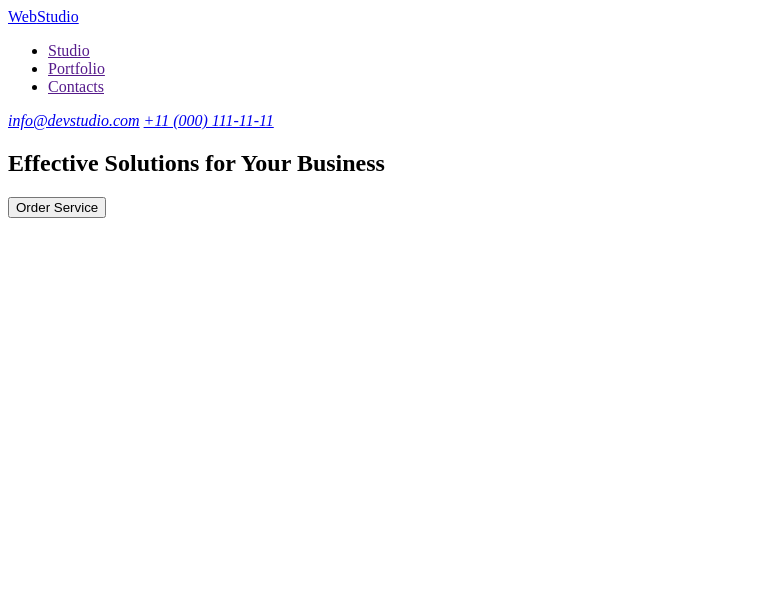
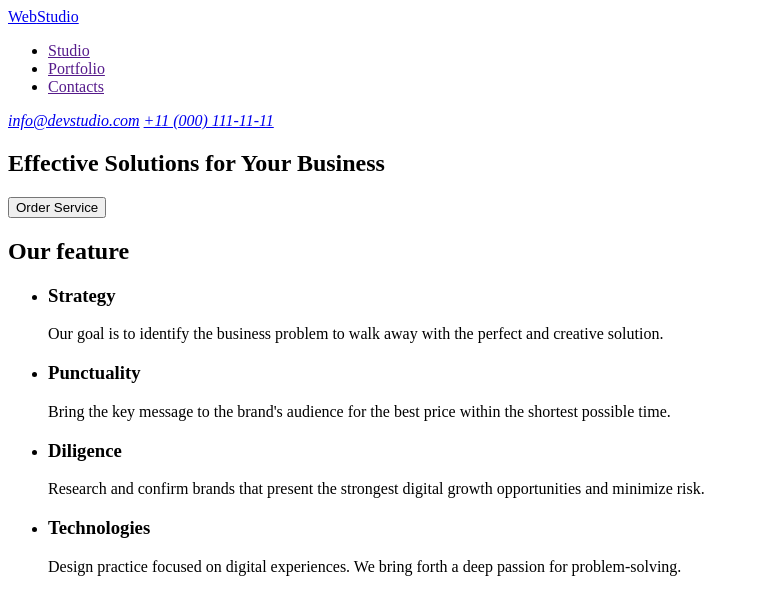
Before and after one commit to USER220299/goit-markup-hw-01, a plain HTML site: page index.html in a window 1280 px wide. Shown: the whole page, without its empty margins (0-759 px from the left). Drawn offline with Linux system fonts and the light colour scheme.

Commit message:
Update index.html

```diff
--- a/index.html
+++ b/index.html
@@ -43,7 +43,39 @@
         <button type="button">Order Service</button>
       </section>
       <!-- Features section -->
-      <section></section>
+      <section>
+        <h2>Our feature</h2>
+        <ul>
+          <li>
+            <h3>Strategy</h3>
+            <p>
+              Our goal is to identify the business problem to walk away with the
+              perfect and creative solution.
+            </p>
+          </li>
+          <li>
+            <h3>Punctuality</h3>
+            <p>
+              Bring the key message to the brand's audience for the best price
+              within the shortest possible time.
+            </p>
+          </li>
+          <li>
+            <h3>Diligence</h3>
+            <p>
+              Research and confirm brands that present the strongest digital
+              growth opportunities and minimize risk.
+            </p>
+          </li>
+          <li>
+            <h3>Technologies</h3>
+            <p>
+              Design practice focused on digital experiences. We bring forth a
+              deep passion for problem-solving.
+            </p>
+          </li>
+        </ul>
+      </section>
       <!-- We doing section -->
       <section></section>
       <!-- Team section -->
```
